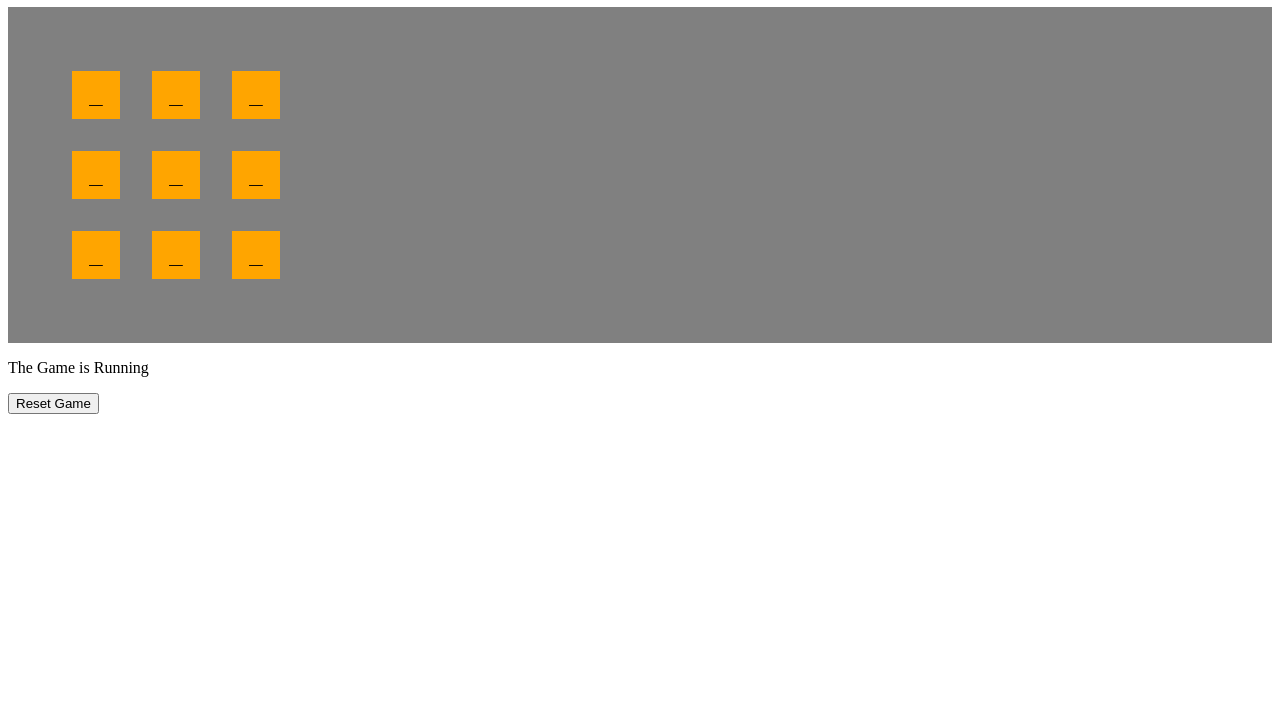
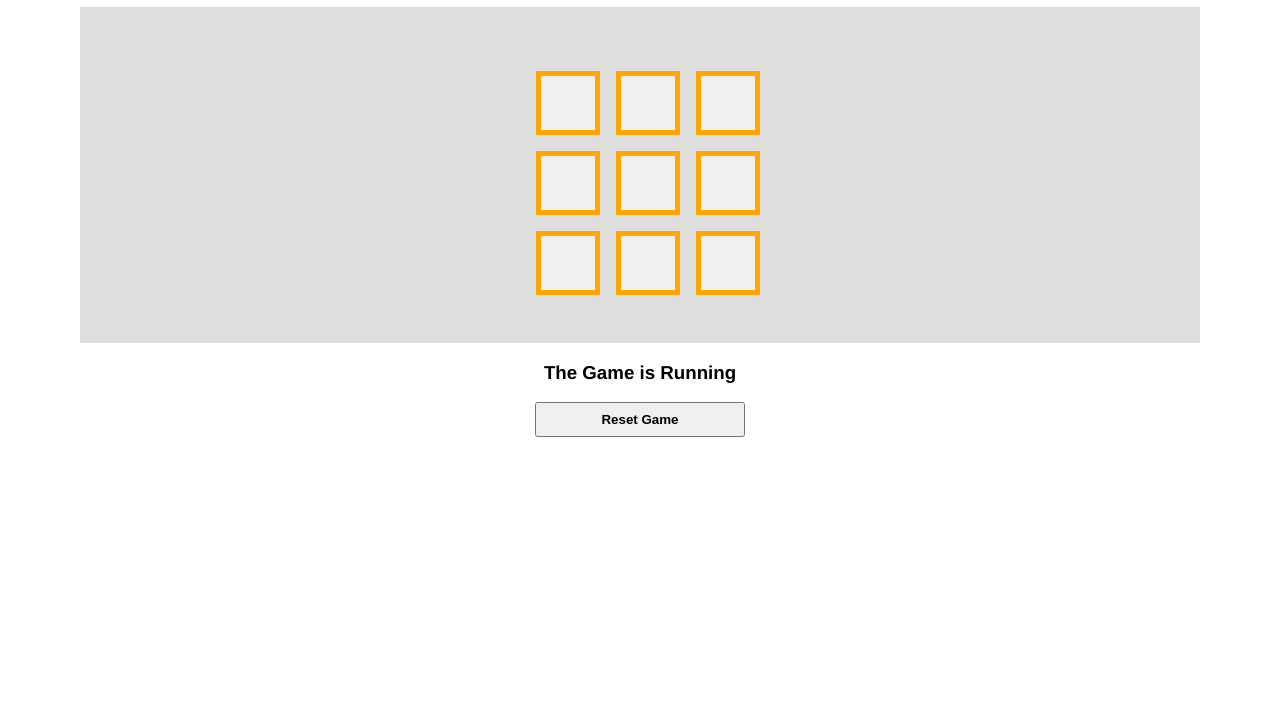
Before and after one commit to suryasaputra2016/tictactoe, a plain HTML site: page index.html in a window 1280 px wide. Shown: the part 73-800 px from the top of the page. Drawn offline with Linux system fonts and the light colour scheme.

Commit message:
Finish game's logic and basic display

```diff
--- a/index.html
+++ b/index.html
@@ -8,9 +8,9 @@
     <script src="./script.js" defer></script>
 </head>
 <body>
-    <h1>This is Tic Tac Toe Game</h1>
+    <h1>Tic Tac Toe</h1>
     <div class="board-container"></div>
-    <div><p id="game-information"></p></div>
+    <div><h3 id="game-information"></h3></div>
     <button id="reset-game">Reset Game</button>
 </body>
 </html>
--- a/script.js
+++ b/script.js
@@ -22,9 +22,9 @@ let play = function() {
     let gameContinue = true;
     let player = 'X';
     let board = [
-        ['_', '_', '_'],
-        ['_', '_', '_'],
-        ['_', '_', '_']
+        [' ', ' ', ' '],
+        [' ', ' ', ' '],
+        [' ', ' ', ' ']
     ];
 
     function renderBoard() {
@@ -37,7 +37,7 @@ let play = function() {
                 const cell = document.createElement('button');
                 cell.classList.add('cell');
                 cell.textContent = board[row][col];
-                if (cell.textContent !== "_" || !gameContinue) {cell.disabled = true;}
+                if (cell.textContent !== " " || !gameContinue) {cell.disabled = true;}
                 cell.addEventListener('click', clickCell(row, col));
                 cellRow.appendChild(cell);
             }
@@ -58,11 +58,9 @@ let play = function() {
             board[row][col] = player;
 
             if(isWinning(player)) {
-                console.log(`We have a winner. And the winner is ${player}.`);
                 info.textContent = `We have a winner. And the winner is ${player}.`;
                 gameContinue = false;
             } else if(checkFullBoard()) {
-                console.log("It's a tie.")
                 info.textContent = "It's a tie.";
                 gameContinue = false;
             } else {
@@ -109,7 +107,7 @@ let play = function() {
 
     function checkFullBoard() {
         for(let row = 0; row < 3; row++) {
-            if(board[row].includes('_')) { return false; }
+            if(board[row].includes(' ')) { return false; }
         }
         return true;
     }
--- a/style.css
+++ b/style.css
@@ -1,5 +1,8 @@
 body {
     color: black;
+    font-family: Helvetica, sans-serif;
+    text-align: center;
+    margin: 0 5rem;
 }
 
 .board {
@@ -9,26 +12,31 @@ body {
     grid-template-rows: repeat(3, 3rem);
     gap: 2rem;
 
-    background-color: gray;;
+    background-color: rgb(221, 221, 221);;
 }
 
 .cell-row {
     display: grid;
     grid-template-columns: repeat(3, 3rem);
     gap: 2rem;
+    justify-content: center;
 }
 
 .cell {
-    width: 3rem;
-    height: 3rem;
+    width: 4rem;
+    height: 4rem;
 
-    background-color: orange;
     font-size: 24px;
     text-align: center;
     font-weight: bold;
-    border: none;
+    border: 5px solid orange;
 }
 
 .cell:disabled {
     color: black;
 }
+
+#reset-game {
+    font-weight: bold;
+    padding: 0.5rem 4rem;
+}
```
